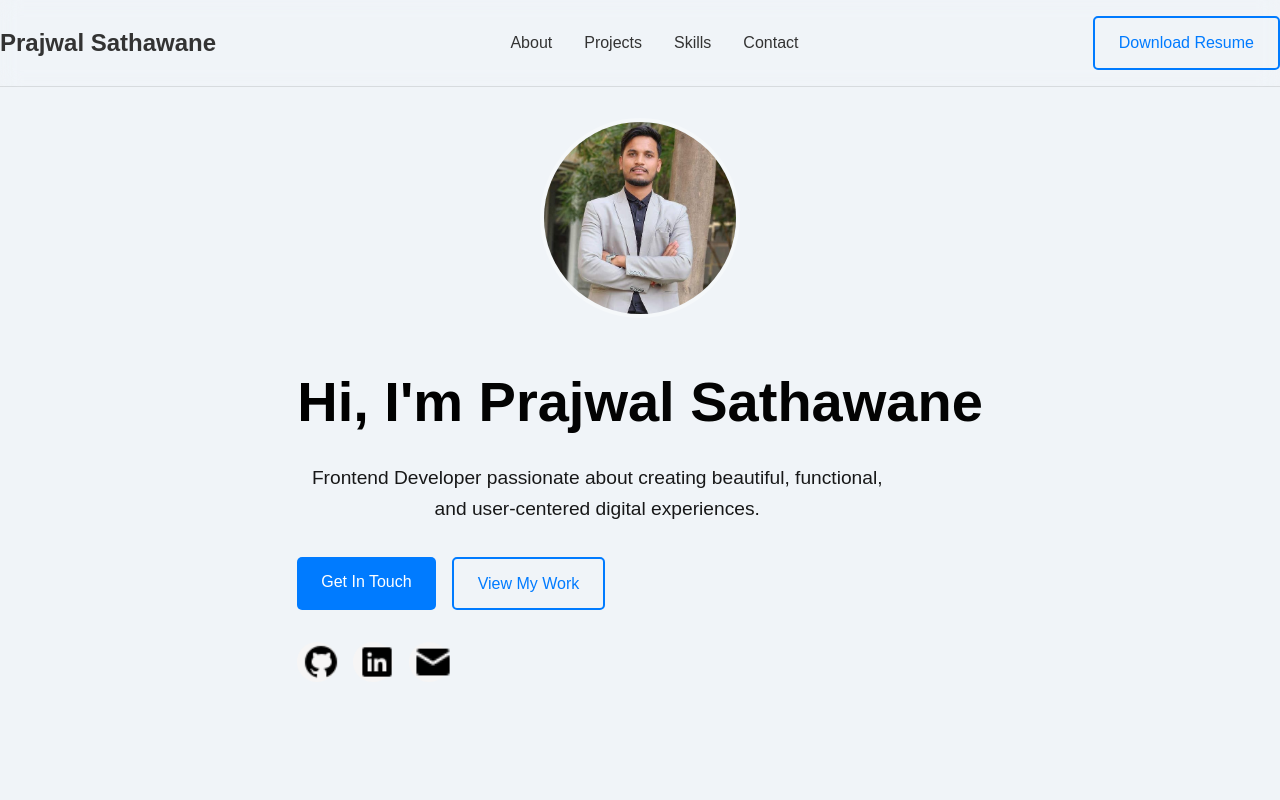
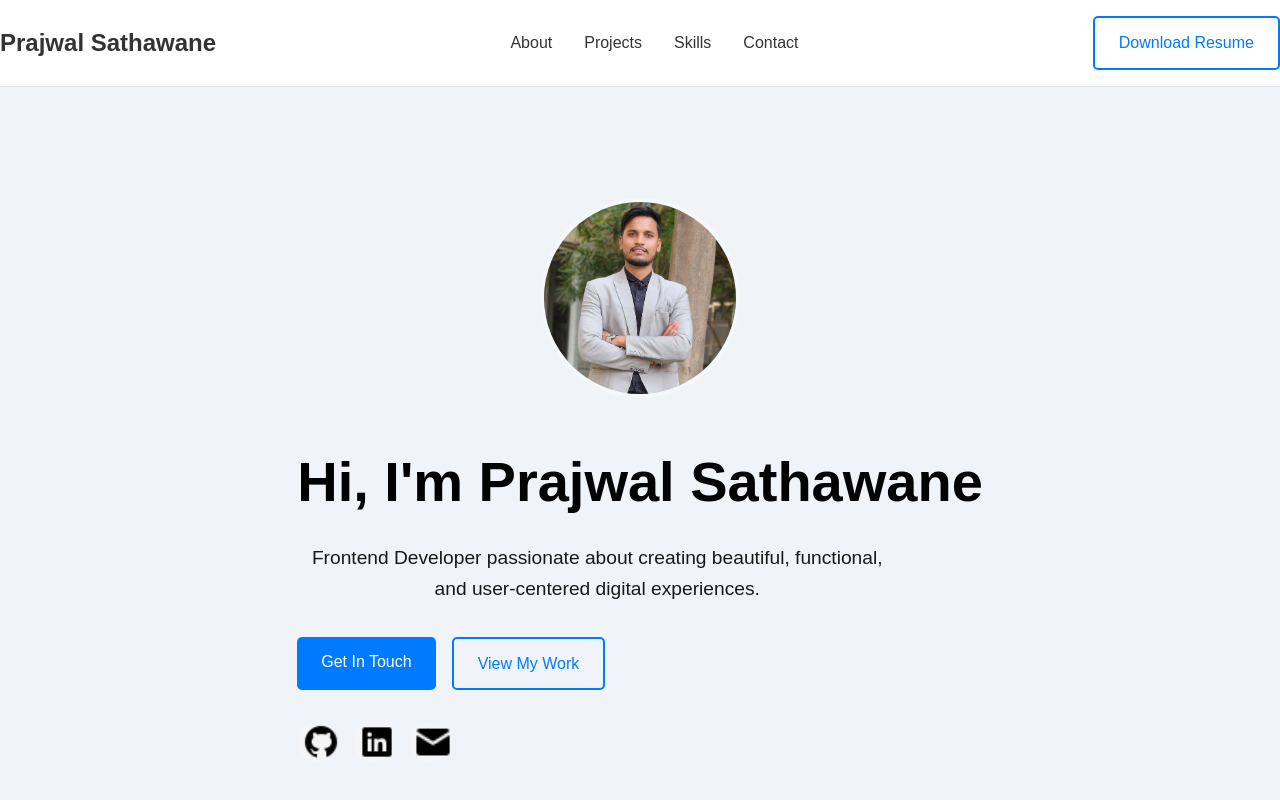
Before and after one commit to prajwal2003s/prajwalportfolio, a React (Vite) app: page / in a window 1280 px wide. Shown: the top 800 px of the page. Built offline with nearby package versions, Linux system fonts and the light colour scheme.

Commit message:
Fix typo in background property and add body padding for header adjustment

```diff
--- a/src/Components/HeaderNext.css
+++ b/src/Components/HeaderNext.css
@@ -3,11 +3,14 @@
   top: 0;
   left: 0;
   right: 0;
-  background: #ffffff !imortant;
+  background: #ffffff !important;
   backdrop-filter: blur(10px);
   z-index: 1000;
   transition: all 0.3s ease;
   border-bottom: 1px solid rgba(0, 0, 0, 0.1);
+}
+body {
+  padding-top: 80px; /* header ki height ke hisab se adjust karein */
 }
 
 .header-fixed{
```
